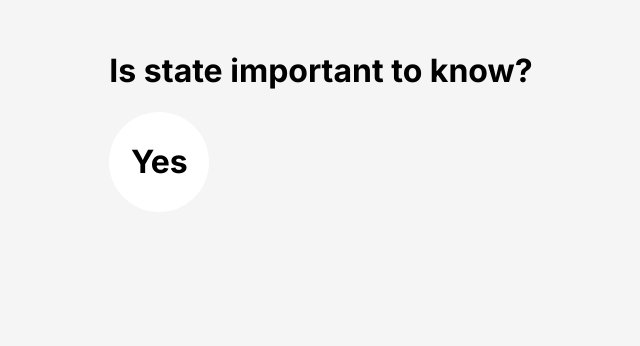
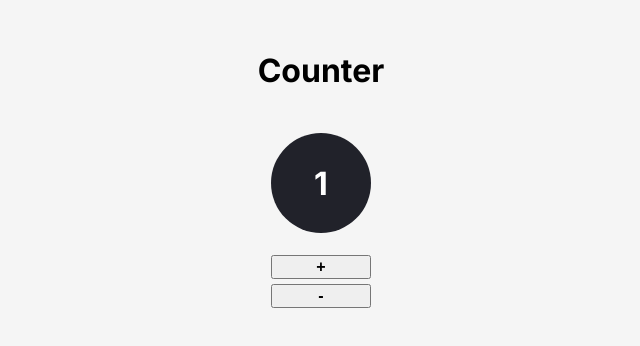
Before and after one commit to Arafat-alim/react-from-scratch, a React (Create React App) app in the folder react-official-fundamentals/: page / in a window 1280 px wide. Shown: the top 346 px of the page, without its empty margins (319-959 px from the left). Built offline with nearby package versions, Linux system fonts and the light colour scheme.

Commit message:
useState more concept cleared.

```diff
--- a/react-official-fundamentals/src/App.js
+++ b/react-official-fundamentals/src/App.js
@@ -1,5 +1,5 @@
 import React from "react";
-import ReactState from "./components/ReactState";
+// import ReactState from "./components/ReactState";
 // import Contact from "./components/Contact";
 // // import Main from "./components/Main";
 // // import Navbar from "./components/Navbar";
@@ -10,6 +10,7 @@ import ReactState from "./components/ReactState";
 // import Jokes from "./components/Jokes";
 // import EventComponent from "./components/EventComponent";
 // import Interact from "./components/Interact";
+import Counter from "./components/Counter";
 
 function App() {
   return (
@@ -32,7 +33,8 @@ function App() {
       /> */}
       {/* <EventComponent /> */}
       {/* <Interact /> */}
-      <ReactState />
+      {/* <ReactState /> */}
+      <Counter />
     </div>
   );
 }
--- /dev/null
+++ b/react-official-fundamentals/src/components/Counter.js
@@ -0,0 +1,24 @@
+import React, { useState } from "react";
+
+export default function Counter() {
+  const [count, setCount] = useState(1);
+  function handlePlus() {
+    setCount((prevCount) => prevCount + 1);
+  }
+  function handleMinus() {
+    setCount((prevCount) => prevCount - 1);
+  }
+
+  return (
+    <div className="counter">
+      <h1>Counter</h1>
+      <h1 className="counter--value">{count}</h1>
+      <button className="counter--button" onClick={handlePlus}>
+        +
+      </button>
+      <button className="counter--button" onClick={handleMinus}>
+        -
+      </button>
+    </div>
+  );
+}
--- a/react-official-fundamentals/src/index.css
+++ b/react-official-fundamentals/src/index.css
@@ -167,3 +167,27 @@ main {
   align-items: center;
   background-color: white;
 }
+
+.counter {
+  display: flex;
+  flex-direction: column;
+  align-items: center;
+}
+
+.counter--value {
+  background-color: #21222a;
+  color: #fff;
+  height: 100px;
+  width: 100px;
+  display: flex;
+  align-items: center;
+  justify-content: center;
+  border-radius: 50%;
+}
+
+.counter--button {
+  width: 100px;
+  margin-bottom: 5px;
+  font-size: 1rem;
+  font-weight: 600;
+}
```
